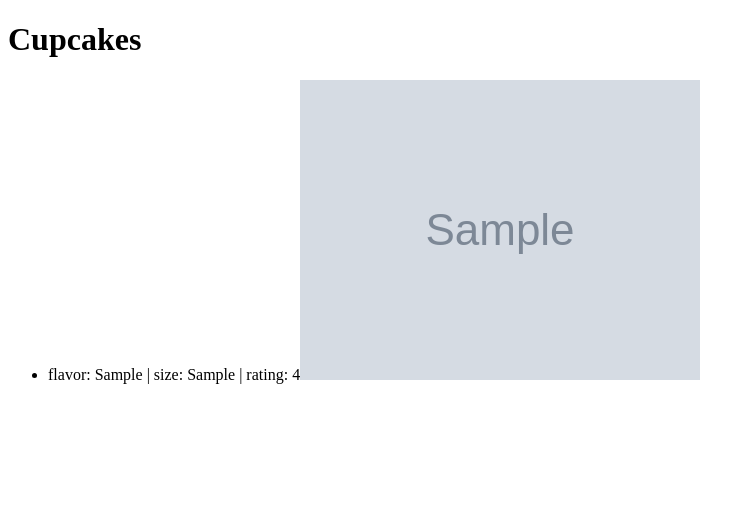
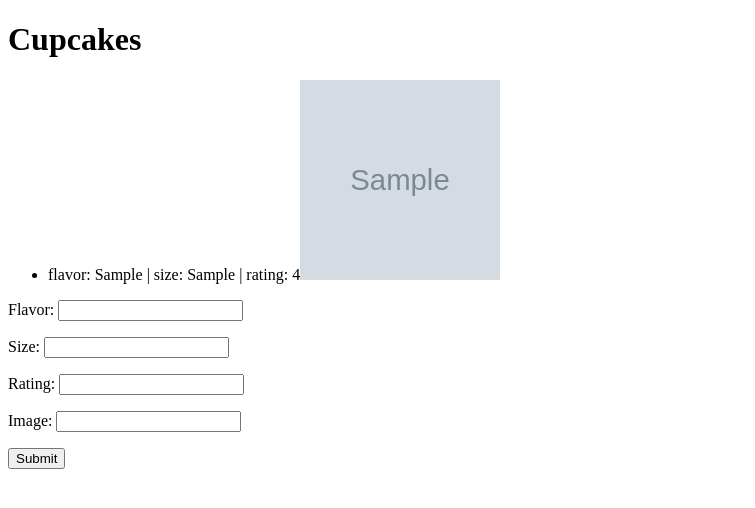
Before and after one commit to ben-hong/flask-cupcakes, a Flask app: page / in a window 1280 px wide. Shown: the top 508 px of the page, without its empty margins (0-755 px from the left). Run offline with Flask 2, Linux system fonts and the light colour scheme; tables that the repository leaves empty hold one stand-in row (values such as "Sample post"); grey boxes marked "Sample" are stand-in pictures.

Commit message:
add form for adding new cupcake

```diff
--- a/app.py
+++ b/app.py
@@ -9,7 +9,7 @@ app.config['SQLALCHEMY_ECHO'] = True
 connect_db(app)
 db.create_all()
 
-@app.route('/')
+@app.route('/', methods=['GET', 'POST'])
 def homepage():
     """ loads homepage with list of cupcakes and form to add cupcakes"""
 
@@ -39,7 +39,7 @@ def make_cupcake():
     flavor = request.json['flavor']
     size = request.json['size']
     rating = request.json['rating']
-    image = request.json['image']
+    image = request.json['image'] or None
 
     cupcake = Cupcake(flavor=flavor, size=size, rating=rating, image=image)
 
--- a/static/cupcakes.css
+++ b/static/cupcakes.css
@@ -1,4 +1,4 @@
 img {
-    height: 200;
-    width: 200;
+    height: 200px;
+    width: 200px;
 }
--- a/static/cupcakes.js
+++ b/static/cupcakes.js
@@ -1,5 +1,5 @@
 const $cupcakeList = $('.cupcakes-list');
-const BASE_URL = 'http://localhost:5000//api/cupcakes'
+const BASE_URL = 'http://localhost:5000/api/cupcakes'
 
 async function getCupcakes() {
     let getRequest = await axios.get(BASE_URL)
@@ -19,3 +19,22 @@ async function addCupcakesToPage() {
 }
 
 addCupcakesToPage()
+
+async function updateCupcakesPage() {
+    let flavor = $("#flavor").val()
+    let size = $("#size").val()
+    let rating = $("#rating").val()
+    let image = $("#image").val()
+
+    let new_cupcake = await axios.post(BASE_URL,
+        {flavor, size, rating, image})
+
+    console.log(new_cupcake)
+}
+
+
+
+$("form").on("submit", async function(e) {
+    e.preventDefault()
+    updateCupcakesPage()
+});
--- a/templates/cupcakes.html
+++ b/templates/cupcakes.html
@@ -4,13 +4,22 @@
     <meta charset="UTF-8">
     <meta http-equiv="X-UA-Compatible" content="IE=edge">
     <meta name="viewport" content="width=device-width, initial-scale=1.0">
-    <title>Document</title>
+    <title>Cupcakes</title>
     <link rel="stylesheet" href="/static/cupcakes.css">
 </head>
 <body>
     <h1>Cupcakes</h1>
     <ul class="cupcakes-list">
     </ul>
+
+    <form method="POST">
+        <p>Flavor: <input id="flavor" type="text"></p>
+        <p>Size: <input id="size" type="text"></p>
+        <p>Rating: <input id="rating" type="number"></p>
+        <p>Image: <input id="image" type="text"></p>
+        <button type="submit">Submit</button>
+    </form>
+
     <script src="http://unpkg.com/jquery"></script>
     <script src="http://unpkg.com/axios/dist/axios.js"></script>
     <script src="/static/cupcakes.js"></script>
```
